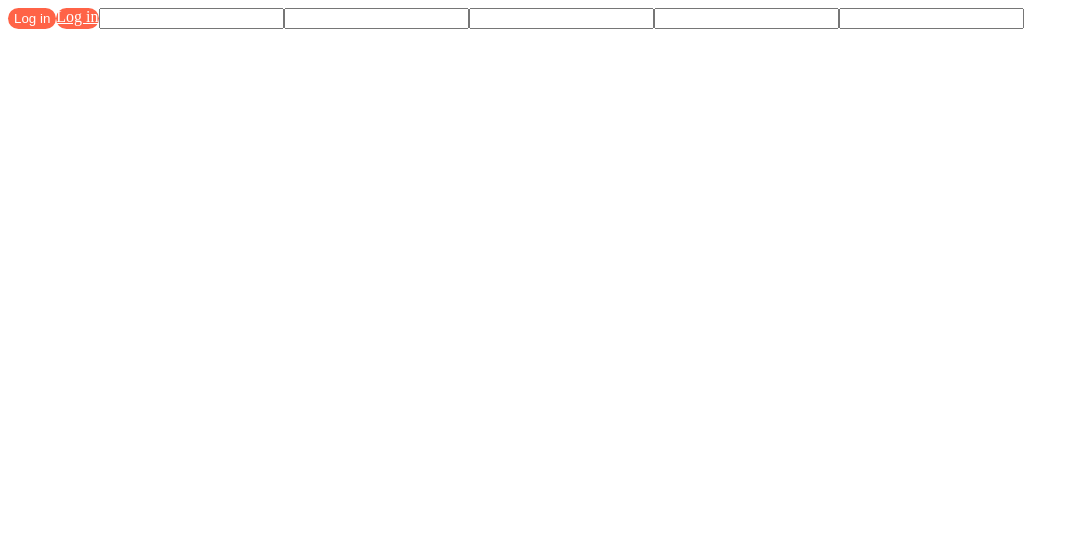
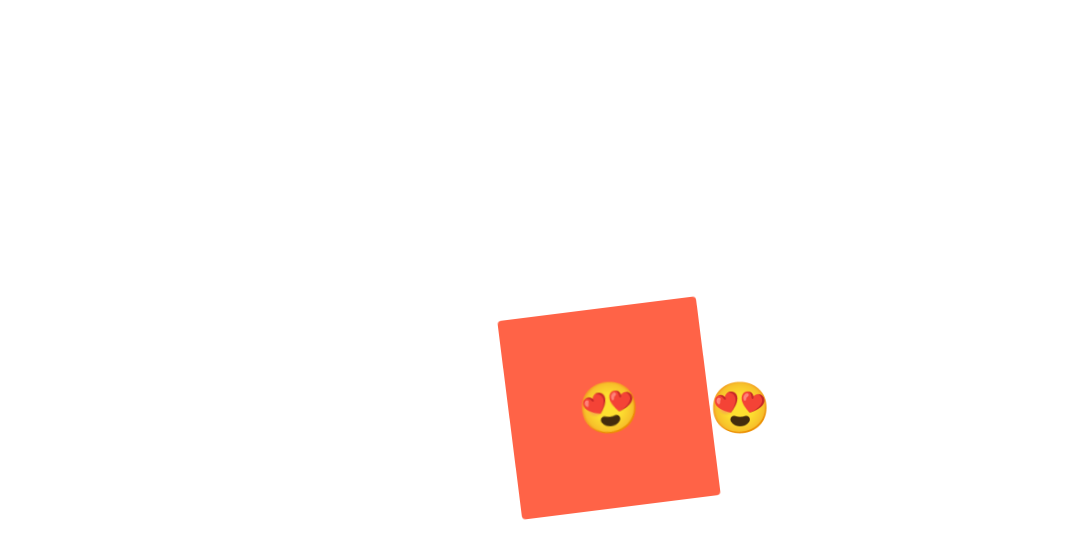
Before and after one commit to helious23/maxflix-remaster, a React (Create React App) app: page / in a window 1280 px wide. Shown: the top 558 px of the page, without its empty margins (0-1079 px from the left). Built offline with nearby package versions, Linux system fonts and the light colour scheme.

Commit message:
nested component

```diff
--- a/src/App.js
+++ b/src/App.js
@@ -1,31 +1,53 @@
-import styled from "styled-components";
+import styled, { keyframes } from "styled-components";
 
-const Father = styled.div`
+const Wrapper = styled.div`
   display: flex;
+  height: 100vh;
+  justify-content: center;
+  align-items: center;
 `;
 
-const Btn = styled.button`
-  color: white;
-  border: 0;
-  background-color: tomato;
-  border-radius: 15px;
+const rotationAnimation = keyframes`
+  0% {
+    transform:rotate(0deg);
+    border-radius:0px;
+  }
+  50% {
+    border-radius:100px;
+  }
+  100% {
+    transform:rotate(360deg);
+    border-radius:0px;
+  }
 `;
 
-const Input = styled.input.attrs({ required: true })``;
+const Emoji = styled.span`
+  font-size: 50px;
+`;
+
+const Box = styled.div`
+  height: 200px;
+  width: 200px;
+  background-color: tomato;
+  display: flex;
+  align-items: center;
+  justify-content: center;
+  animation: ${rotationAnimation} 1s linear infinite;
+  ${Emoji} {
+    &:hover {
+      font-size: 200px;
+    }
+  }
+`;
 
 function App() {
   return (
-    <Father as="header">
-      <Btn>Log in</Btn>
-      <Btn as="a" href="#">
-        Log in
-      </Btn>
-      <Input />
-      <Input />
-      <Input />
-      <Input />
-      <Input />
-    </Father>
+    <Wrapper>
+      <Box>
+        <Emoji>😍</Emoji>
+      </Box>
+      <Emoji>😍</Emoji>
+    </Wrapper>
   );
 }
 
```
